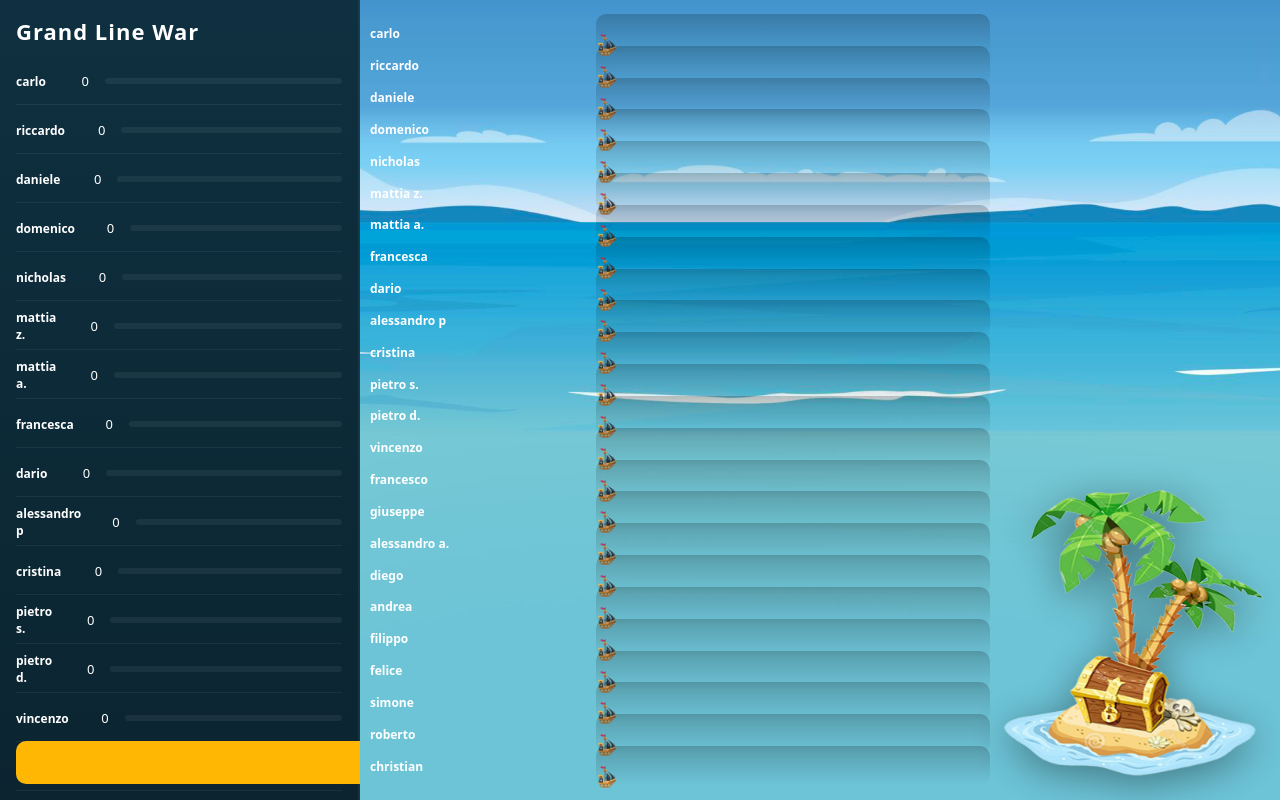
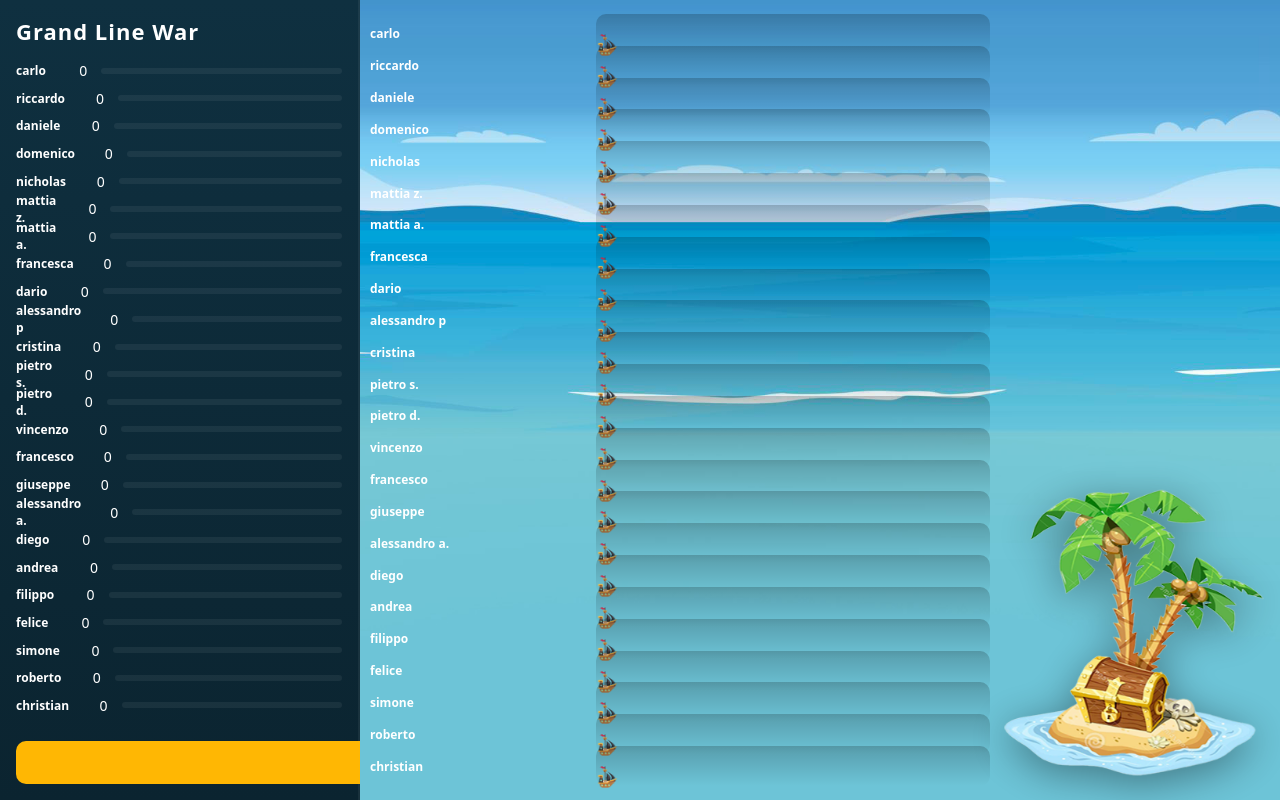
Before and after one commit to meowthcollectable-coder/grand-line-live-test, a React (Vite) app: page / in a window 1280 px wide. Built offline with nearby package versions, Linux system fonts and the light colour scheme; no server answers.

Commit message:
Update styles.css

```diff
--- a/src/styles.css
+++ b/src/styles.css
@@ -8,9 +8,17 @@ body{margin:0;font-family:system-ui,Segoe UI,Roboto,Arial,sans-serif;background:
   display: grid;
   grid-template-rows: repeat(24, 1fr);
   gap: 2px;
-  font-size: 13px;
+  font-size: 14px;
+  /* se serve, rendi l’altezza totale fissata */
+  height: calc(100vh - 140px); /* adatta questo valore se hai header o padding */
+  overflow: hidden;
 }
-.leader-row{display:flex;align-items:center;gap:8px;padding:6px 0;border-bottom:1px solid rgba(255,255,255,.06)}
+.leader-row {
+  display: flex;
+  align-items: center;
+  gap: 6px;
+  min-height: 0;
+}
 .leader-name{flex:1;font-weight:700}
 .leader-points{width:48px;text-align:right;font-variant-numeric:tabular-nums}
 .leader-bar{width:100%;background:rgba(255,255,255,.06);height:6px;border-radius:6px;overflow:hidden;margin-left:8px}
```
